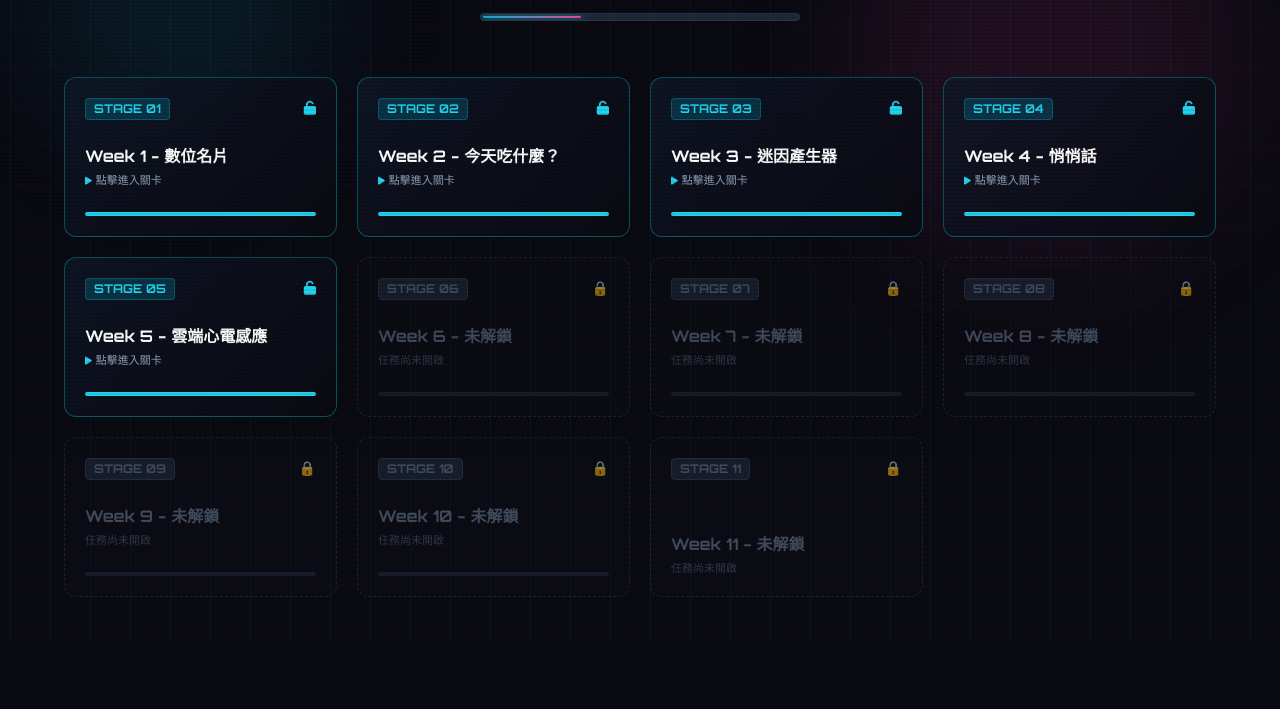
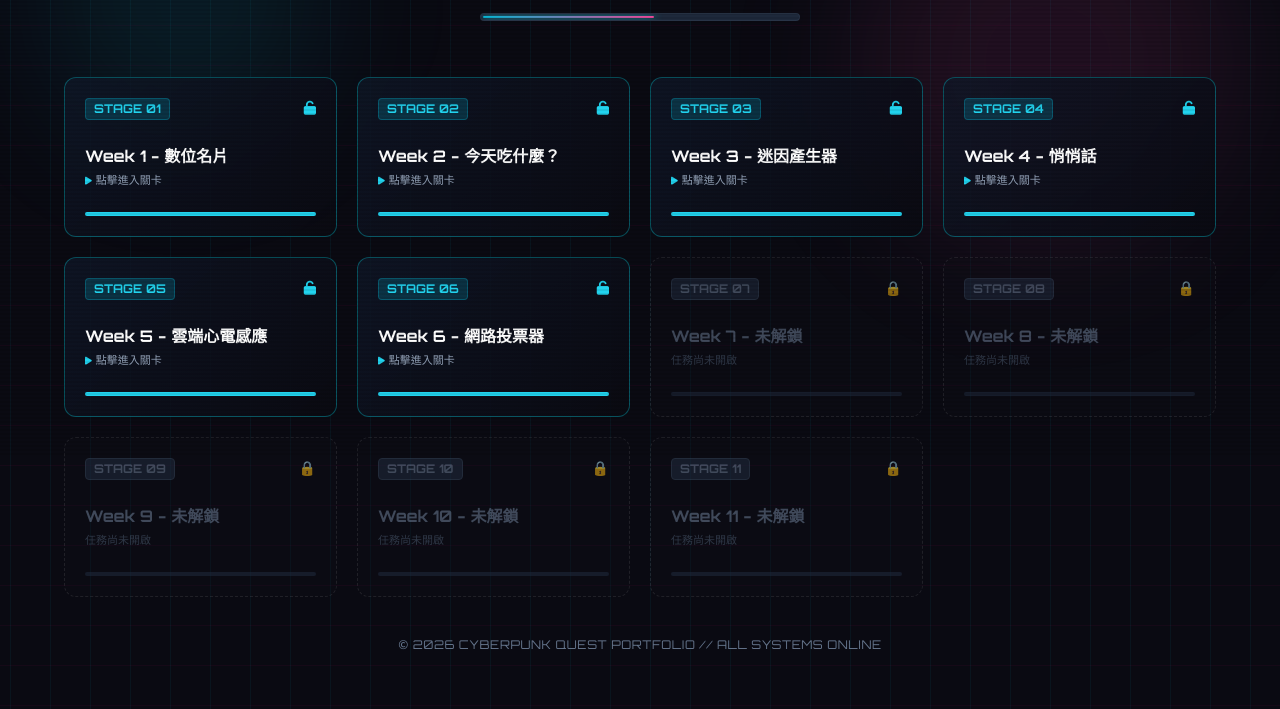
Before and after one commit to s26122131-ux/ynnnnn, a plain HTML site: page index.html in a window 1280 px wide. Shown: the part 345-1054 px from the top of the page. Before the commit the page ends 990 px from the top, so only its background shows below. Drawn offline with nearby package versions, Linux system fonts and the light colour scheme.

Commit message:
Update index.html

```diff
--- a/index.html
+++ b/index.html
@@ -191,16 +191,16 @@
             </h1>
 
             <p class="text-slate-400 text-xs sm:text-sm mt-2 max-w-md tracking-widest uppercase">
-                網頁程式設計課程闖關地圖 · Level Progress: <span class="text-cyan-400 font-bold">5 / 16</span>
+                網頁程式設計課程闖關地圖 · Level Progress: <span class="text-cyan-400 font-bold">6 / 11</span>
             </p>
 
-            <!-- Progress Bar Container (5 / 16 = 31.25%) -->
+            <!-- Progress Bar Container (6 / 11 ≈ 54.5%) -->
             <div class="w-64 sm:w-80 h-2 bg-slate-800 rounded-full mt-4 overflow-hidden border border-slate-700/50 p-0.5">
-                <div class="h-full bg-gradient-to-r from-cyan-500 to-pink-500 rounded-full w-[31.25%] shadow-[0_0_10px_#00f0ff]"></div>
+                <div class="h-full bg-gradient-to-r from-cyan-500 to-pink-500 rounded-full w-[54.5%] shadow-[0_0_10px_#00f0ff]"></div>
             </div>
         </header>
 
-        <!-- QUEST MAP GRID (16 BUTTONS) -->
+        <!-- QUEST MAP GRID (11 BUTTONS) -->
         <main class="w-full my-4">
             <div class="grid grid-cols-2 md:grid-cols-3 lg:grid-cols-4 gap-3 sm:gap-5">
 
@@ -309,22 +309,26 @@
                     </div>
                 </a>
 
-                <!-- Week 6 (LOCKED) -->
-                <div class="quest-card-locked rounded-xl p-4 sm:p-5 flex flex-col justify-between h-36 sm:h-40" role="button" tabindex="0">
+                <!-- Week 6 (UNLOCKED) -->
+                <a href="w6/index.html" class="quest-card-unlocked rounded-xl p-4 sm:p-5 flex flex-col justify-between h-36 sm:h-40 group">
                     <div class="flex justify-between items-start">
-                        <span class="text-xs font-bold px-2 py-0.5 rounded bg-slate-800 text-slate-500 border border-slate-700">
+                        <span class="text-xs font-bold px-2 py-0.5 rounded bg-cyan-500/20 text-cyan-400 border border-cyan-500/30">
                             STAGE 06
                         </span>
-                        <span class="text-sm">🔒</span>
+                        <i class="fa-solid fa-unlock text-cyan-400 text-sm group-hover:scale-125 transition-transform"></i>
                     </div>
                     <div>
-                        <h3 class="text-sm sm:text-base font-bold text-slate-500">
-                            Week 6 - 未解鎖
+                        <h3 class="text-sm sm:text-base font-bold text-white group-hover:text-cyan-300 transition-colors">
+                            Week 6 - 網路投票器
                         </h3>
-                        <p class="text-[11px] text-slate-600 mt-1">任務尚未開啟</p>
+                        <p class="text-[11px] text-slate-400 mt-1 flex items-center gap-1">
+                            <i class="fa-solid fa-play text-[9px] text-cyan-400"></i> 點擊進入關卡
+                        </p>
                     </div>
-                    <div class="w-full bg-slate-800 h-1 rounded-full"></div>
-                </div>
+                    <div class="w-full bg-cyan-500/10 h-1 rounded-full overflow-hidden">
+                        <div class="bg-cyan-400 h-full w-full"></div>
+                    </div>
+                </a>
 
                 <!-- Week 7 (LOCKED) -->
                 <div class="quest-card-locked rounded-xl p-4 sm:p-5 flex flex-col justify-between h-36 sm:h-40" role="button" tabindex="0">
@@ -407,3 +411,19 @@
                             Week 11 - 未解鎖
                         </h3>
                         <p class="text-[11px] text-slate-600 mt-1">任務尚未開啟</p>
+                    </div>
+                    <div class="w-full bg-slate-800 h-1 rounded-full"></div>
+                </div>
+
+            </div>
+        </main>
+
+        <!-- FOOTER -->
+        <footer class="w-full text-center py-6 text-slate-500 text-xs tracking-wider">
+            <p>© 2026 CYBERPUNK QUEST PORTFOLIO // ALL SYSTEMS ONLINE</p>
+        </footer>
+
+    </div>
+
+</body>
+</html>
```
